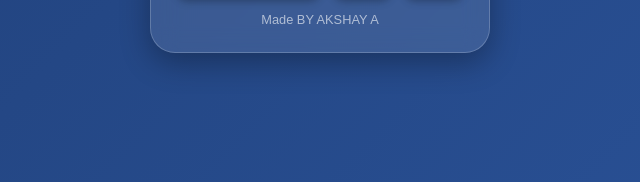
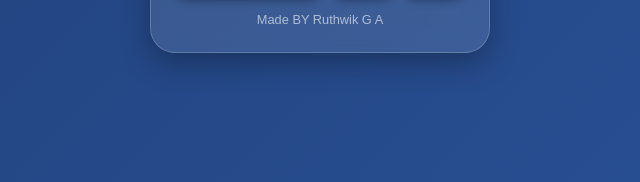
Before and after one commit to RUTHWIK143/Calculator, a plain HTML site: page index.html in a window 1280 px wide. Shown: the part 602-784 px from the top of the page, 320-960 px from the left. Drawn offline with Linux system fonts and the light colour scheme.

Commit message:
update
Updated footer text from 'Made BY AKSHAY A' to 'Made BY Ruthwik G A'.

```diff
--- a/index.html
+++ b/index.html
@@ -162,7 +162,7 @@
       <button class="btn equal" onclick="calculate()">=</button>
     </div>
 
-    <p class="footer">Made BY AKSHAY A</p>
+    <p class="footer">Made BY Ruthwik G A</p>
   </div>
 
   <!-- ===== JAVASCRIPT ===== -->
```
